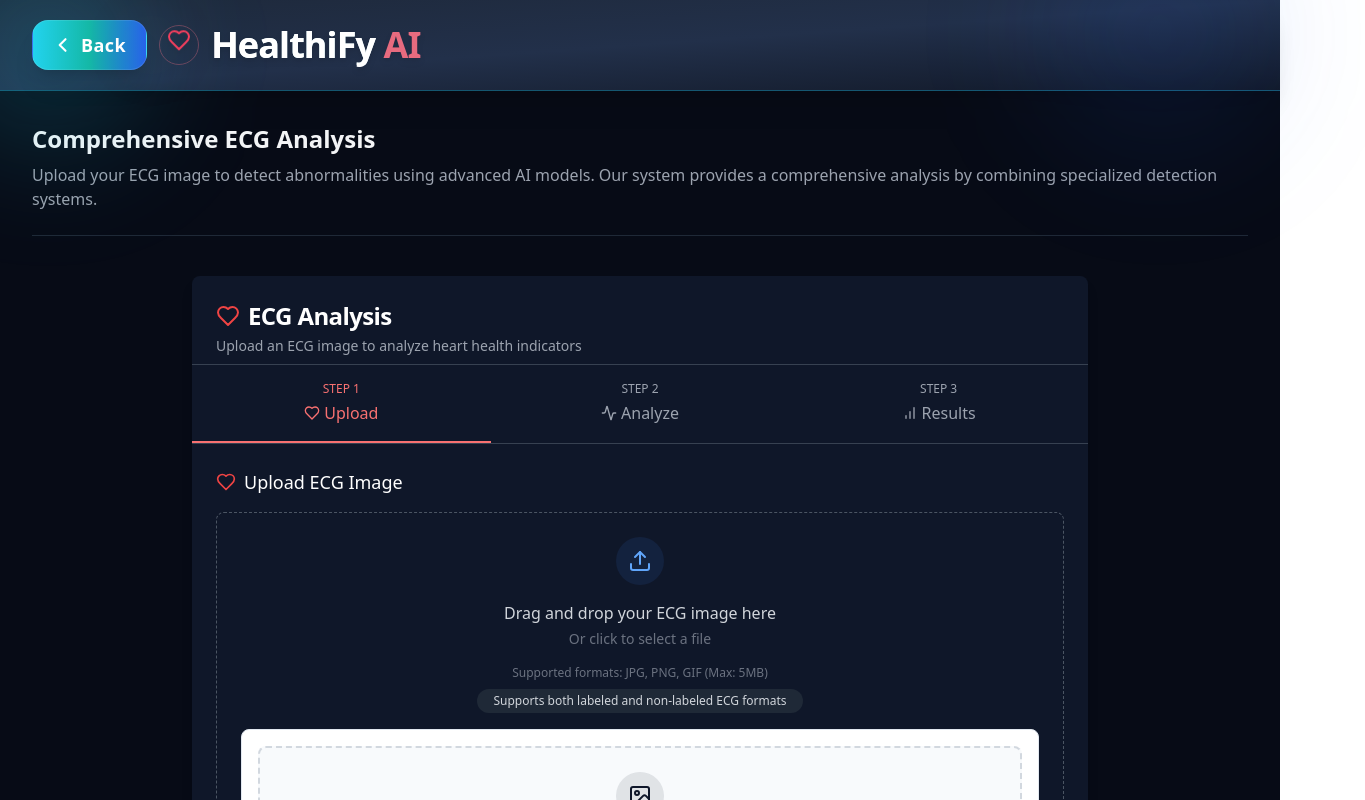
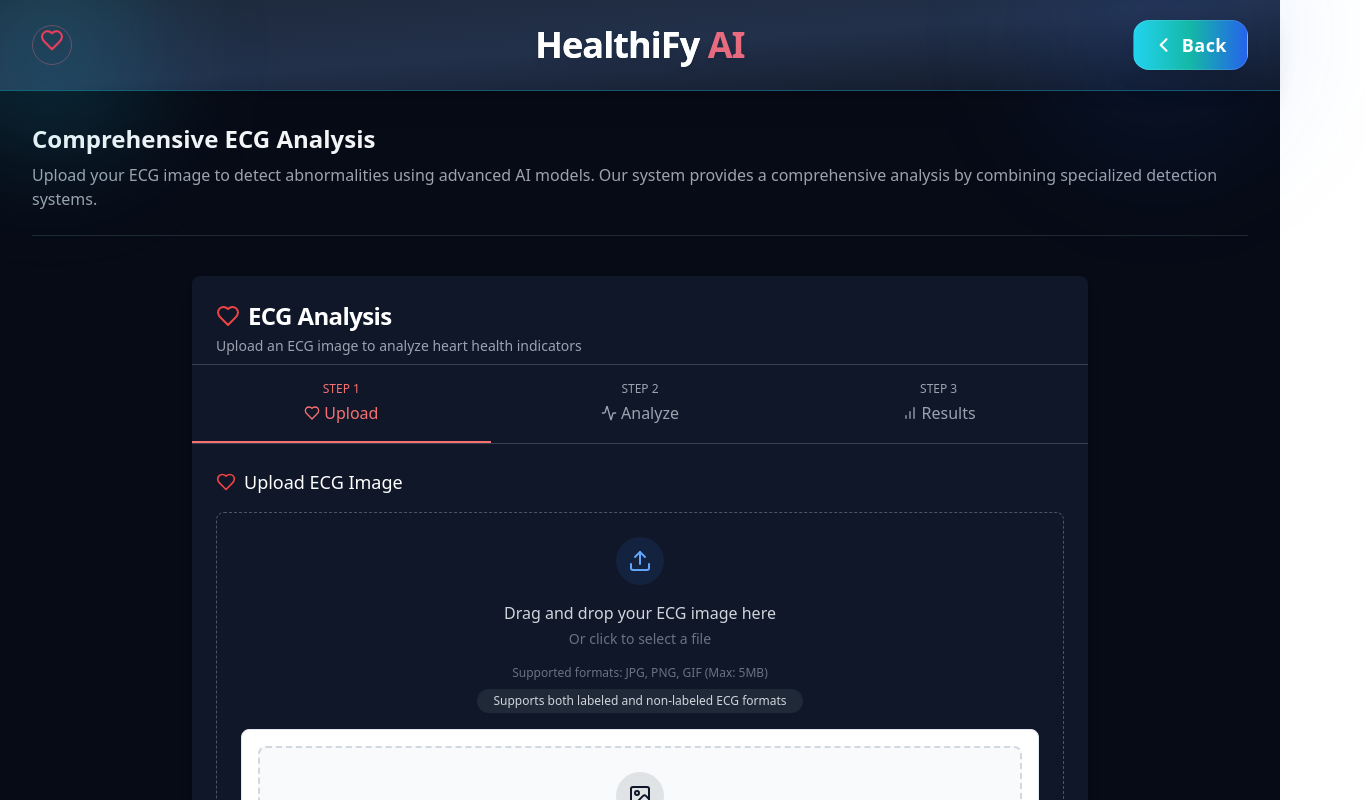
Before and after one commit to ecegroup2/HealthiFy-AI, a React (Vite) app: page / in a window 1280 px wide. Shown: the top 800 px of the page, 1365 px wide, since content can reach past the window. Built offline with nearby package versions, Linux system fonts and the light colour scheme.

Commit message:
Index.tsx

```diff
--- a/src/pages/Index.tsx
+++ b/src/pages/Index.tsx
@@ -26,8 +26,28 @@ const Index = () => {
   <div className="absolute -top-12 -left-12 w-48 h-48 bg-cyan-400/20 rounded-full blur-3xl pointer-events-none"></div>
   <div className="absolute -bottom-16 right-0 w-60 h-60 bg-blue-600/10 rounded-full blur-3xl pointer-events-none"></div>
 
-  <div className="relative max-w-7xl mx-auto py-4 sm:py-5 px-4 sm:px-6 md:px-8 flex items-center justify-between gap-3">
-    {/* Back Button */}
+  <div className="relative max-w-7xl mx-auto py-4 sm:py-5 px-4 sm:px-6 md:px-8 flex items-center justify-between">
+    {/* Left: Heart Icon */}
+    <div className="flex items-center justify-start flex-1">
+      <div className="relative w-10 h-10 flex items-center justify-center">
+        {/* Animated ping ring */}
+        <div className="absolute inset-0 border-2 border-rose-500 rounded-full opacity-20 animate-ping"></div>
+        {/* Pulse ring */}
+        <div className="absolute inset-0 border border-rose-400 rounded-full opacity-30 animate-pulse"></div>
+        {/* Heart icon with bounce animation */}
+        <Heart className="h-6 w-6 text-rose-500 z-10 animate-bounce drop-shadow-lg" />
+      </div>
+    </div>
+
+    {/* Center: Title */}
+    <div className="flex-1 flex justify-center">
+      <h1 className="text-2xl md:text-3xl lg:text-4xl font-extrabold text-white tracking-tight bg-gradient-to-r from-white via-cyan-100 to-white bg-clip-text text-transparent drop-shadow-md text-center">
+        HealthiFy <span className="text-rose-400 animate-pulse">AI</span>
+      </h1>
+    </div>
+
+    {/* Right: Back Button */}
+    <div className="flex items-center justify-end flex-1">
       <button
         onClick={() => window.location.href = 'https://ecegroup2.github.io/'}
         className="group relative flex items-center gap-2 px-5 py-2.5 bg-gradient-to-r from-cyan-400 via-teal-500 to-blue-600 hover:from-cyan-300 hover:via-teal-400 hover:to-blue-500 text-white font-semibold rounded-2xl shadow-xl hover:shadow-cyan-500/30 text-base md:text-lg backdrop-blur-lg border border-white/10 hover:border-white/20 transition-all duration-500 transform hover:scale-105 hover:-translate-y-1 focus:outline-none focus:ring-2 focus:ring-cyan-400/70"
@@ -54,22 +74,6 @@ const Index = () => {
           <span className="absolute inset-0 rounded-2xl bg-gradient-to-r from-transparent via-white/30 to-transparent transform -skew-x-12 translate-x-full group-hover:-translate-x-full transition-transform duration-1000"></span>
         </span>
       </button>
-
-    {/* Logo and Title */}
-    <div className="flex items-center gap-3 flex-1 justify-center sm:justify-start relative">
-      {/* Animated ping ring */}
-      <span className="absolute -left-8 top-1/2 -translate-y-1/2 w-12 h-12 bg-rose-400/10 rounded-full blur-2xl animate-pulse pointer-events-none"></span>
-      <div className="relative w-10 h-10 flex items-center justify-center">
-        {/* Animated ping ring */}
-        <div className="absolute inset-0 border-2 border-rose-500 rounded-full opacity-20 animate-ping"></div>
-        {/* Pulse ring */}
-        <div className="absolute inset-0 border border-rose-400 rounded-full opacity-30 animate-pulse"></div>
-        {/* Heart icon with bounce animation */}
-        <Heart className="h-6 w-6 text-rose-500 z-10 animate-bounce drop-shadow-lg" />
-      </div>
-      <h1 className="text-2xl md:text-3xl lg:text-4xl font-extrabold text-white tracking-tight bg-gradient-to-r from-white via-cyan-100 to-white bg-clip-text text-transparent drop-shadow-md">
-        HealthiFy <span className="text-rose-400 animate-pulse">AI</span>
-      </h1>
     </div>
   </div>
 </header>
```
Lines whose indentation alone changed are shown as unchanged.
